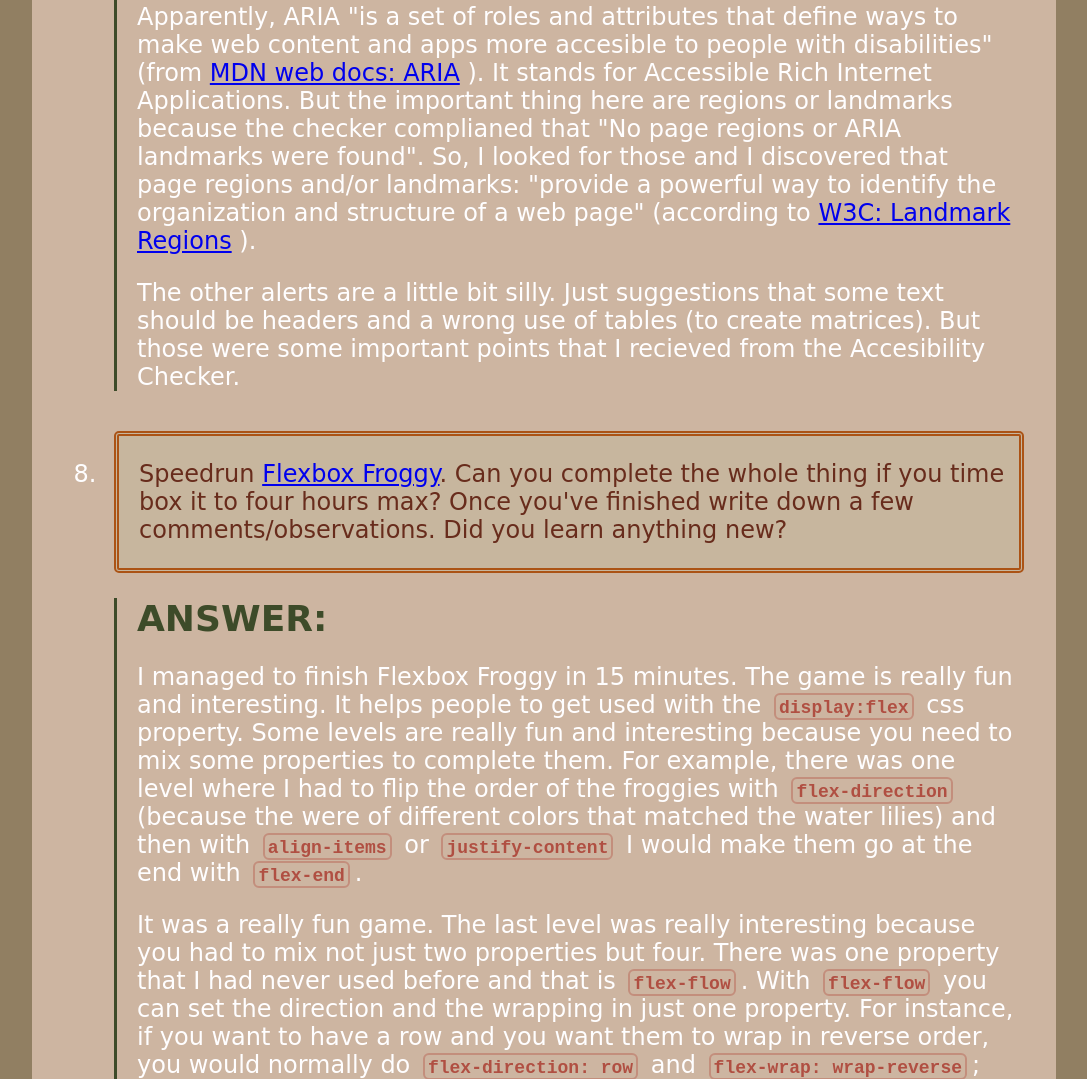
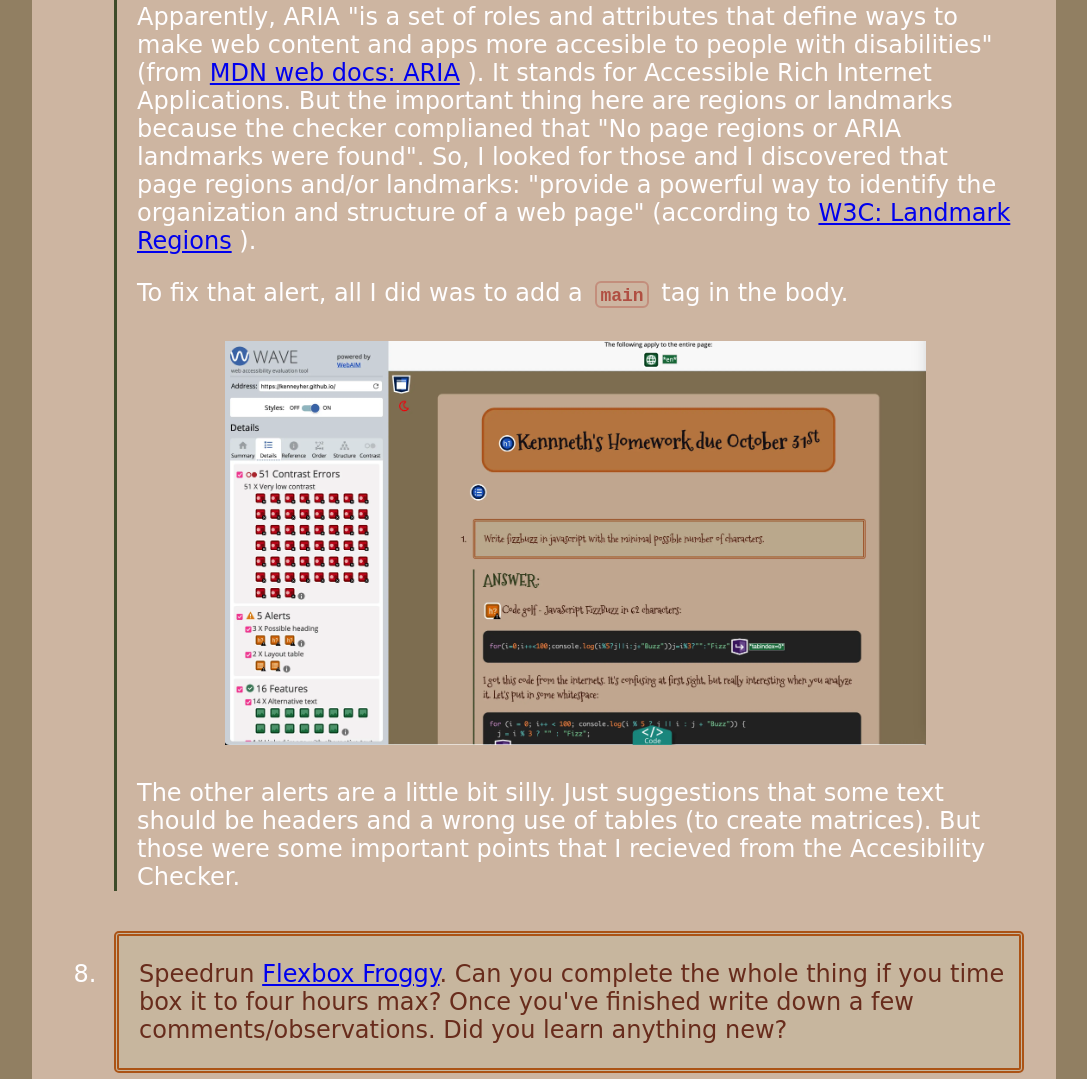
Before and after one commit to kenneyher/kenneyher.github.io, a plain HTML site: page hw2023-10-31.html in a window 1280 px wide. Shown: the part 9523-10602 px from the top of the page, without its empty margins (96-1183 px from the left). Drawn offline with nearby package versions, Linux system fonts and the light colour scheme; a web font is replaced by a local one.

Commit message:
update website

```diff
--- a/hw2023-10-31.html
+++ b/hw2023-10-31.html
@@ -606,6 +606,14 @@
                        ).
                     </p>
                     <p>
+                      To fix that alert, all I did was to add a
+                      <code class="mono">main</code> tag in the
+                      body.
+                    </p>
+                    <div class="img-container">
+                      <img src="./accesibility_checker_alerts_fixed.webp" alt="Alerts detected by the WebAIM Accesibility Checker. ARIA alert fixed" class="img-box spotlight">
+                    </div>
+                    <p>
                       The other alerts are a little bit silly. Just suggestions
                       that some text should be headers and a wrong use of tables
                       (to create matrices). But those were some important points
```
Also changed, not shown: index.html (+8 -0 lines), accesibility_checker_alerts_fixed.webp (added).
